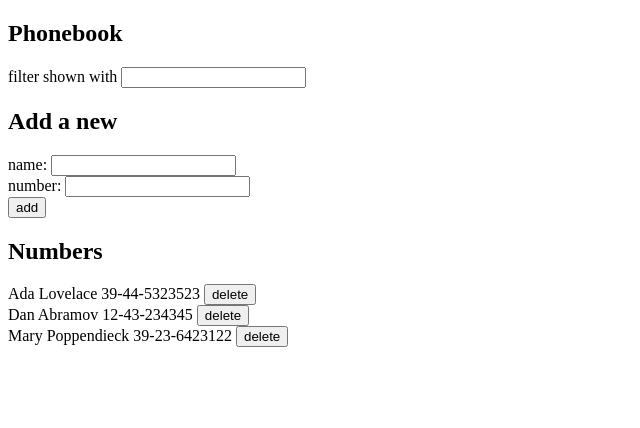
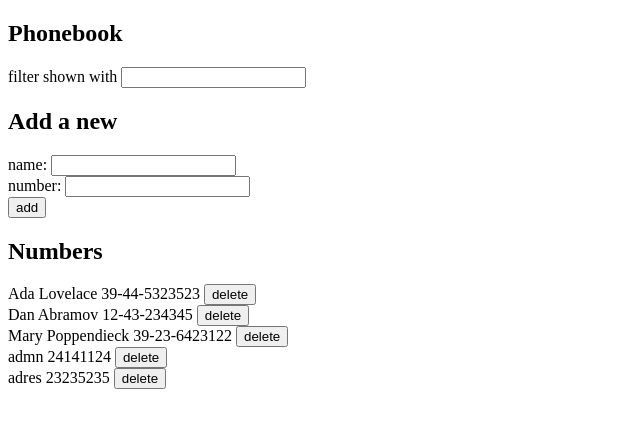
Before and after one commit to worhol/FullStackMooc.fi, a React (Vite) app in the folder part2/phonebook/: page / in a window 1280 px wide. Shown: the top 428 px of the page, without its empty margins (0-640 px from the left). Built offline with nearby package versions, Linux system fonts and the light colour scheme; data requests are answered from the project's data file.

Commit message:
Added css functionality and completed exercise 2.16

```diff
--- a/part2/phonebook/db.json
+++ b/part2/phonebook/db.json
@@ -14,6 +14,16 @@
       "name": "Mary Poppendieck",
       "number": "39-23-6423122",
       "id": 4
+    },
+    {
+      "name": "admn",
+      "number": "24141124",
+      "id": 5
+    },
+    {
+      "name": "adres",
+      "number": "23235235",
+      "id": 6
     }
   ]
 }
--- a/part2/phonebook/src/App.jsx
+++ b/part2/phonebook/src/App.jsx
@@ -3,12 +3,14 @@ import personService from "./services/persons";
 import Filter from "./components/Filter";
 import PersonForm from "./components/PersonForm";
 import Persons from "./components/Persons";
+import Notification from "./components/Notification";
 
 const App = () => {
   const [persons, setPersons] = useState([]);
   const [newName, setNewName] = useState("");
   const [newNumber, setNewNumber] = useState("");
   const [filterName, setFilterName] = useState("");
+  const [succesMessage, setSuccessMessage] = useState(null);
 
   useEffect(() => {
     personService.getAll().then((initialPerson) => {
@@ -24,11 +26,16 @@ const App = () => {
     };
 
     persons.some(
-      (person) => JSON.stringify(person.name) === JSON.stringify(personObject.name)
+      (person) =>
+        JSON.stringify(person.name) === JSON.stringify(personObject.name)
     )
       ? alert(`${personObject.name} is already added to phonebook`)
       : personService.create(personObject).then((returnedPerson) => {
           setPersons(persons.concat(returnedPerson));
+          setSuccessMessage(`Added ${personObject.name}`);
+          setTimeout(() => {
+            setSuccessMessage(null);
+          }, 5000);
           setNewName("");
           setNewNumber("");
         });
@@ -60,6 +67,7 @@ const App = () => {
   return (
     <div>
       <h2>Phonebook</h2>
+      <Notification message={succesMessage} />
       <Filter filterName={filterName} handleFilterChange={handleFilterChange} />
       <h2>Add a new</h2>
       <PersonForm
--- /dev/null
+++ b/part2/phonebook/src/components/Notification.jsx
@@ -0,0 +1,7 @@
+const Notification = ({ message }) => {
+  if (message === null) {
+    return null;
+  }
+  return <div className="success">{message}</div>;
+};
+export default Notification;
--- /dev/null
+++ b/part2/phonebook/src/index.css
@@ -0,0 +1,9 @@
+.success {
+    color: green;
+    background: lightgrey;
+    font-size: 20px;
+    border-style: solid;
+    border-radius: 5px;
+    padding: 10px;
+    margin-bottom: 10px;
+}
```
Also changed, not shown: part2/phonebook/src/main.jsx (+4 -4 lines).
